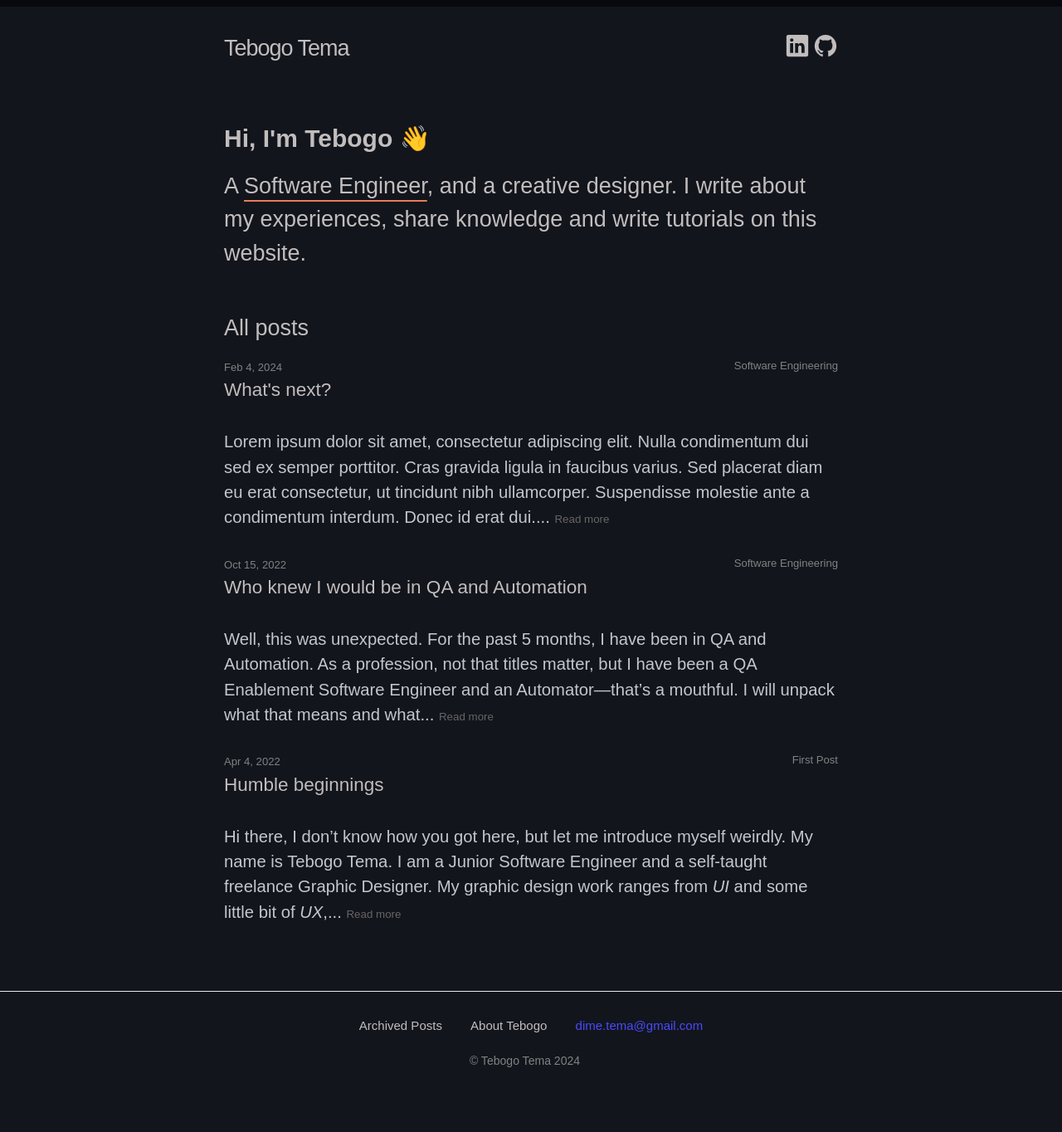
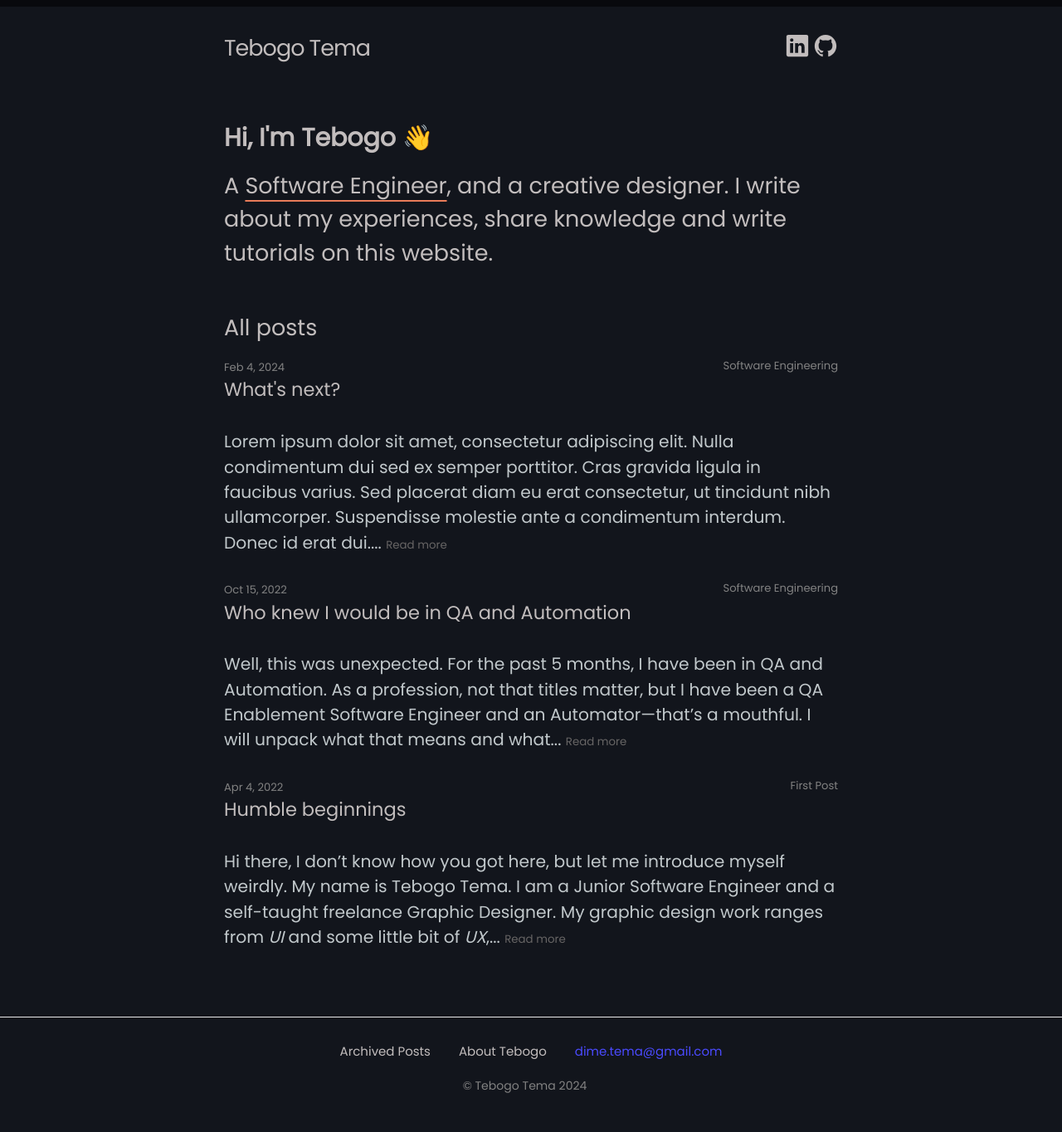
Before and after one commit to feelthedimez/feelthedimez.github.io, a Jekyll site: the page built from index.markdown, in a window 1280 px wide. Shown: the whole page at 83% size. Built offline with Jekyll 4.4.1, drawn with Linux system fonts in a browser that asks for light colours; before the commit the page ends 1334 px from its top, so only the background shows below that.

Commit message:
Added the font poppins

```diff
--- a/_includes/head.html
+++ b/_includes/head.html
@@ -19,6 +19,7 @@
     href="https://fonts.googleapis.com/css2?family=Source+Code+Pro:ital,wght@0,200;0,300;0,400;0,500;0,600;0,700;0,800;0,900;1,200;1,300;1,400;1,500;1,600;1,700;1,800;1,900&display=swap"
     rel="stylesheet"
   />
+  <link href="https://fonts.googleapis.com/css2?family=Poppins:wght@300;400&display=swap" rel="stylesheet">
   <link
     rel="stylesheet"
     href="https://cdnjs.cloudflare.com/ajax/libs/font-awesome/6.2.1/css/all.min.css"
```
